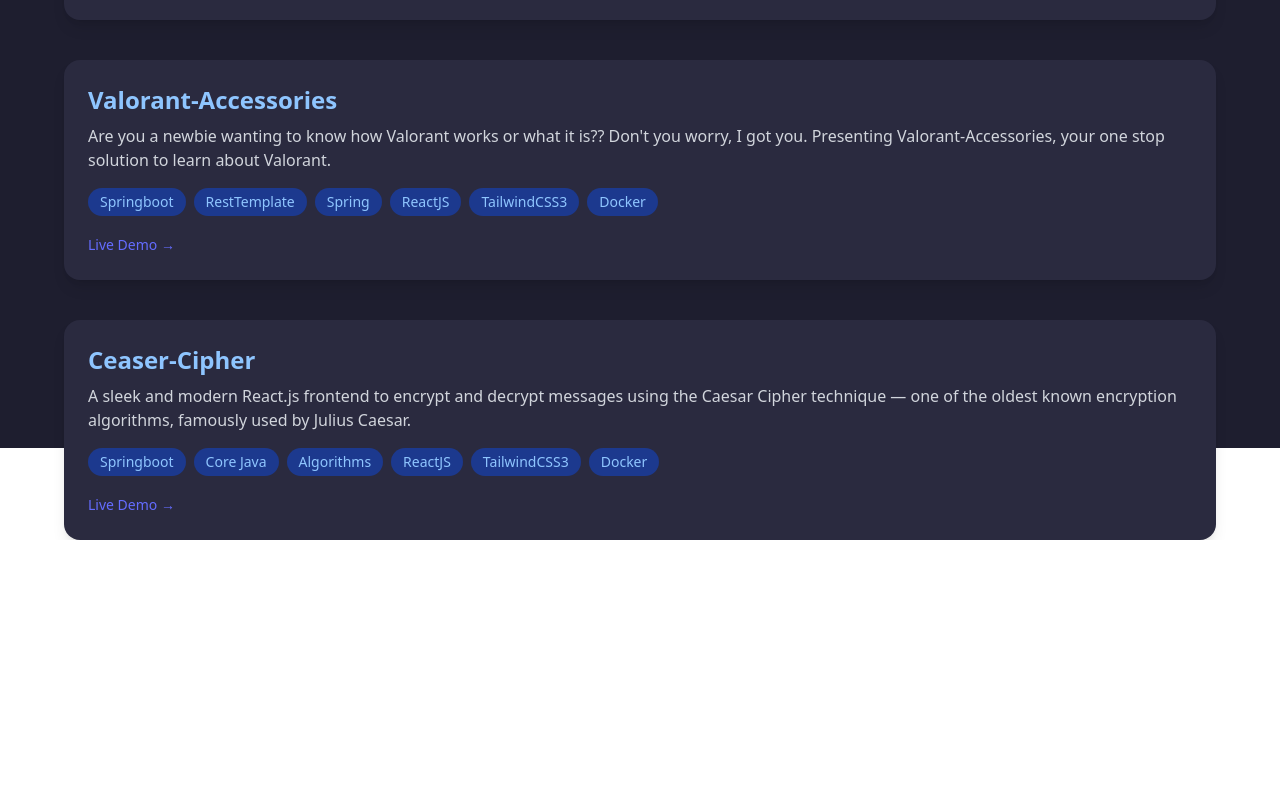
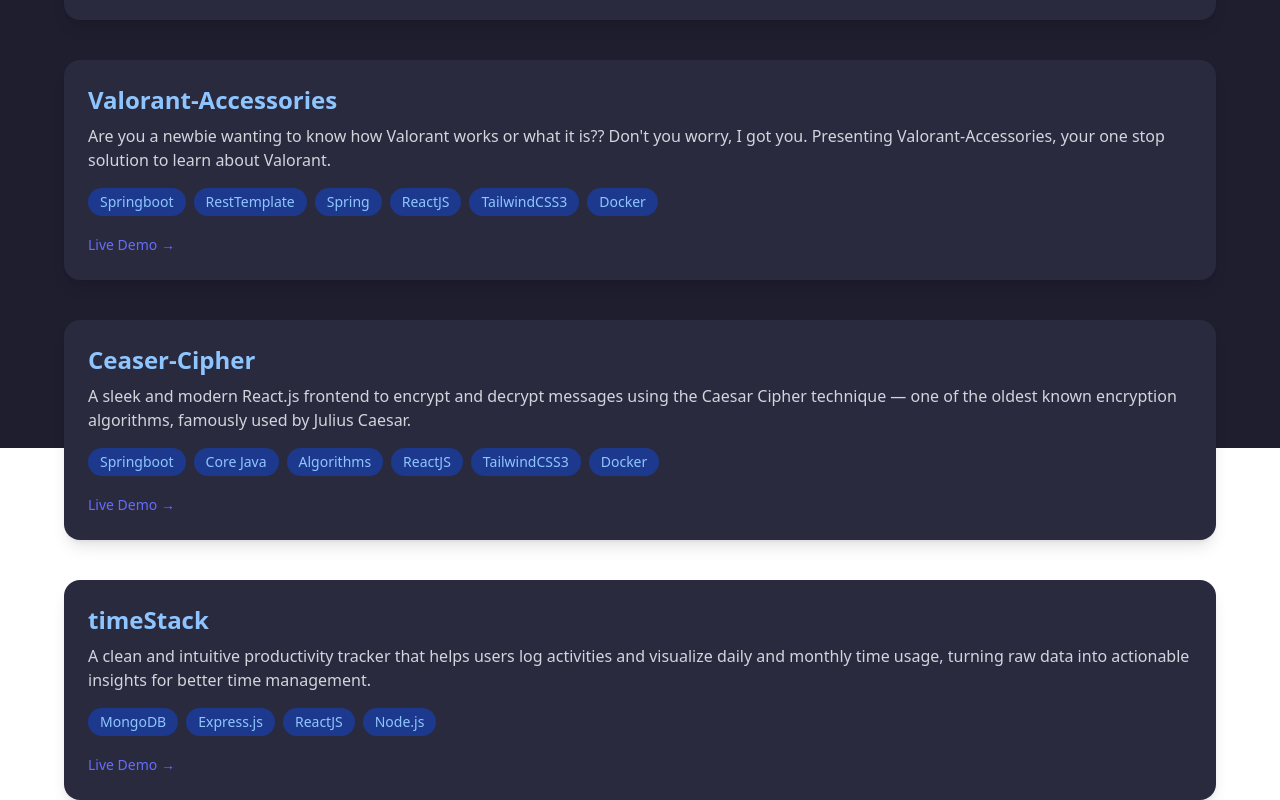
Before and after one commit to cyberhypex/portfolio, a React (Vite) app: page /projects in a window 1280 px wide. Shown: the part 352-1152 px from the top of the page. Before the commit the page ends 892 px from the top, so only its background shows below. Built offline with nearby package versions, Linux system fonts and the light colour scheme.

Commit message:
Projects added

```diff
--- a/src/Components/Contact.jsx
+++ b/src/Components/Contact.jsx
@@ -18,7 +18,7 @@
         </div>
 
         <a
-          href="https://drive.google.com/file/d/1RW-GR1CByaTvEZtHhOT-_WW-pCaN3qeb/view?usp=sharing"
+          href="https://drive.google.com/file/d/1391QAlvvDQgKtkIo4h2gYvJT0JRxlpKV/view?usp=sharing"
           target="_blank"
           rel="noopener noreferrer"
           className="mt-4 px-6 py-3 border border-white  hover:text-black font-semibold rounded-xl shadow-md hover:shadow-blue-500/40 transition duration-300"
--- a/src/Components/Projects.jsx
+++ b/src/Components/Projects.jsx
@@ -24,7 +24,14 @@
     livelink:'https://lucent-bubblegum-9def40.netlify.app/',
     techstack:['Springboot','Core Java','Algorithms','ReactJS','TailwindCSS3','Docker']
 
+},
+{
+  title: 'timeStack',
+  description: 'A clean and intuitive productivity tracker that helps users log activities and visualize daily and monthly time usage, turning raw data into actionable insights for better time management.',
+  livelink: 'https://clinquant-otter-ee944c.netlify.app/',
+  techstack: ['MongoDB', 'Express.js', 'ReactJS', 'Node.js']
 }
+
 
     ];
 
```
